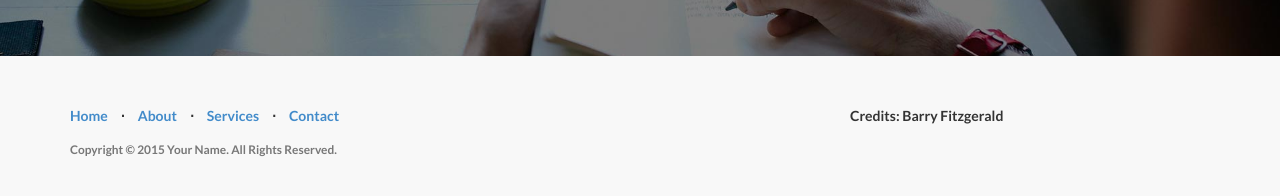
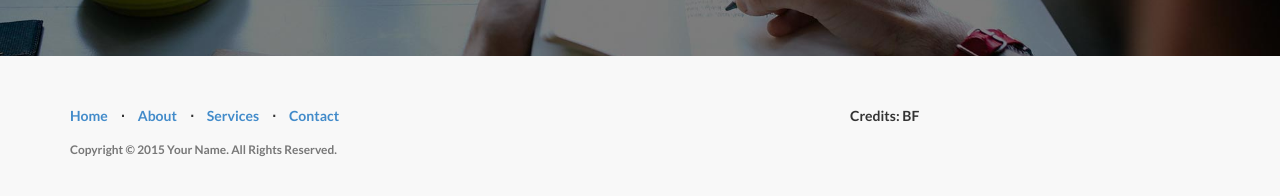
Before and after one commit to kerrycanoeclub/kerrycanoeclub.github.io, a Jekyll site: the page built from index.html, in a window 1280 px wide and 900 px high, scrolled down 1357 px. Shown: the part 692-888 px from the top of the window. Built offline with Jekyll 4.4.1, drawn with Linux system fonts in a browser that asks for light colours.

Commit message:
fb url and credits

```diff
--- a/_config.yml
+++ b/_config.yml
@@ -8,7 +8,7 @@
 author: Barry Fitzgerald
 description: > # "Kerry's foremost canoe club
 copyright: 'Copyright &copy; 2015 Your Name. All Rights Reserved.'
-credits: 'Credits: Barry Fitzgerald'
+credits: 'Credits: BF'
 
 # ----------------------- #
 #    Jekyll & Plugins     #
@@ -24,7 +24,7 @@
 
 social:
   - title: facebook
-    url: https://facebook.com/kerrycanoeclub
+    url: https://www.facebook.com/groups/kerrycanoeclub/
     icon: facebook
   - title: email
     url: mailto:kerrycanoeclub@gmail.com
```
